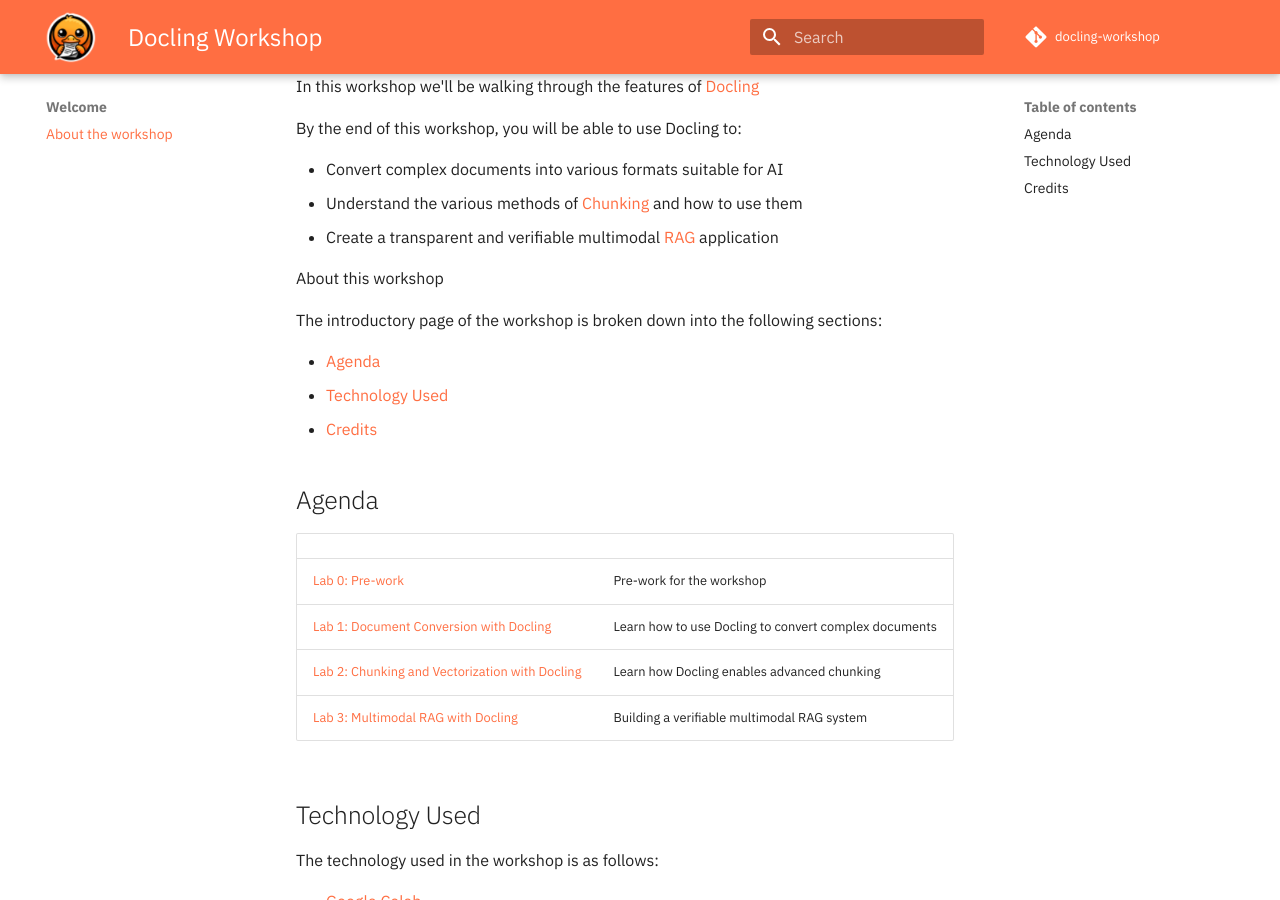
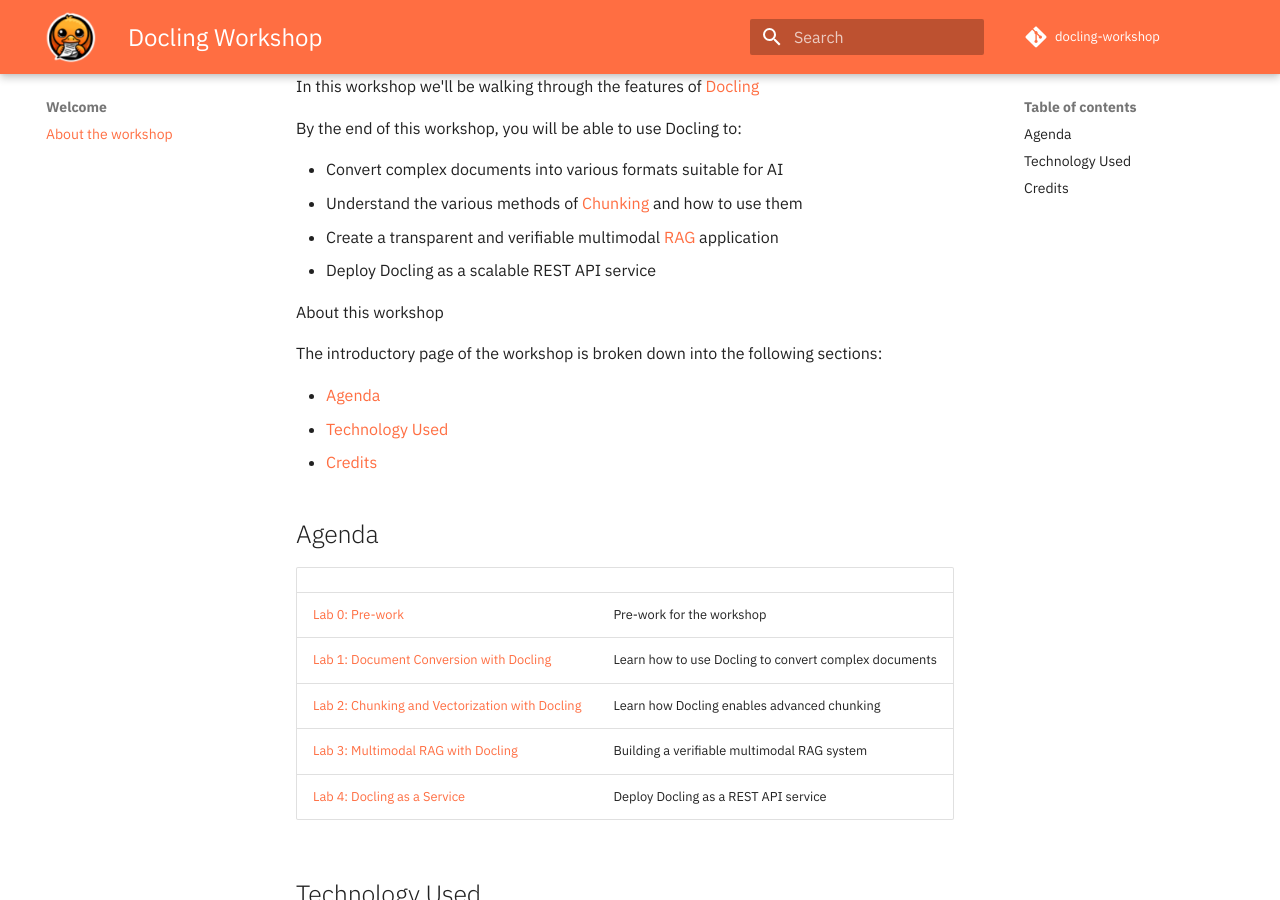
Before and after one commit to mingxzhao/docling-workshop, an MkDocs documentation site: the page built from docs/README.md, in a window 1280 px wide and 900 px high, scrolled down 221 px. Built offline with MkDocs 1.6.1 and Material for MkDocs 9.7.7, drawn with Linux system fonts in a browser that asks for light colours; comment, search, counter and statistics services are not loaded.

```diff
--- a/docs/README.md
+++ b/docs/README.md
@@ -15,6 +15,7 @@
 * Convert complex documents into various formats suitable for AI
 * Understand the various methods of [Chunking](https://www.ibm.com/architectures/papers/rag-cookbook/chunking) and how to use them
 * Create a transparent and verifiable multimodal [RAG](https://research.ibm.com/blog/retrieval-augmented-generation-RAG) application
+* Deploy Docling as a scalable REST API service
 
 About this workshop
 
@@ -32,6 +33,7 @@
 | [Lab 1: Document Conversion with Docling](lab-1/README.md) | Learn how to use Docling to convert complex documents |
 | [Lab 2: Chunking and Vectorization with Docling](lab-2/README.md)| Learn how Docling enables advanced chunking |
 | [Lab 3: Multimodal RAG with Docling](lab-3/README.md) | Building a verifiable multimodal RAG system |
+| [Lab 4: Docling as a Service](lab-4/README.md) | Deploy Docling as a REST API service |
 
 ## Technology Used
 
```
Also changed, not shown: 1 other file.
